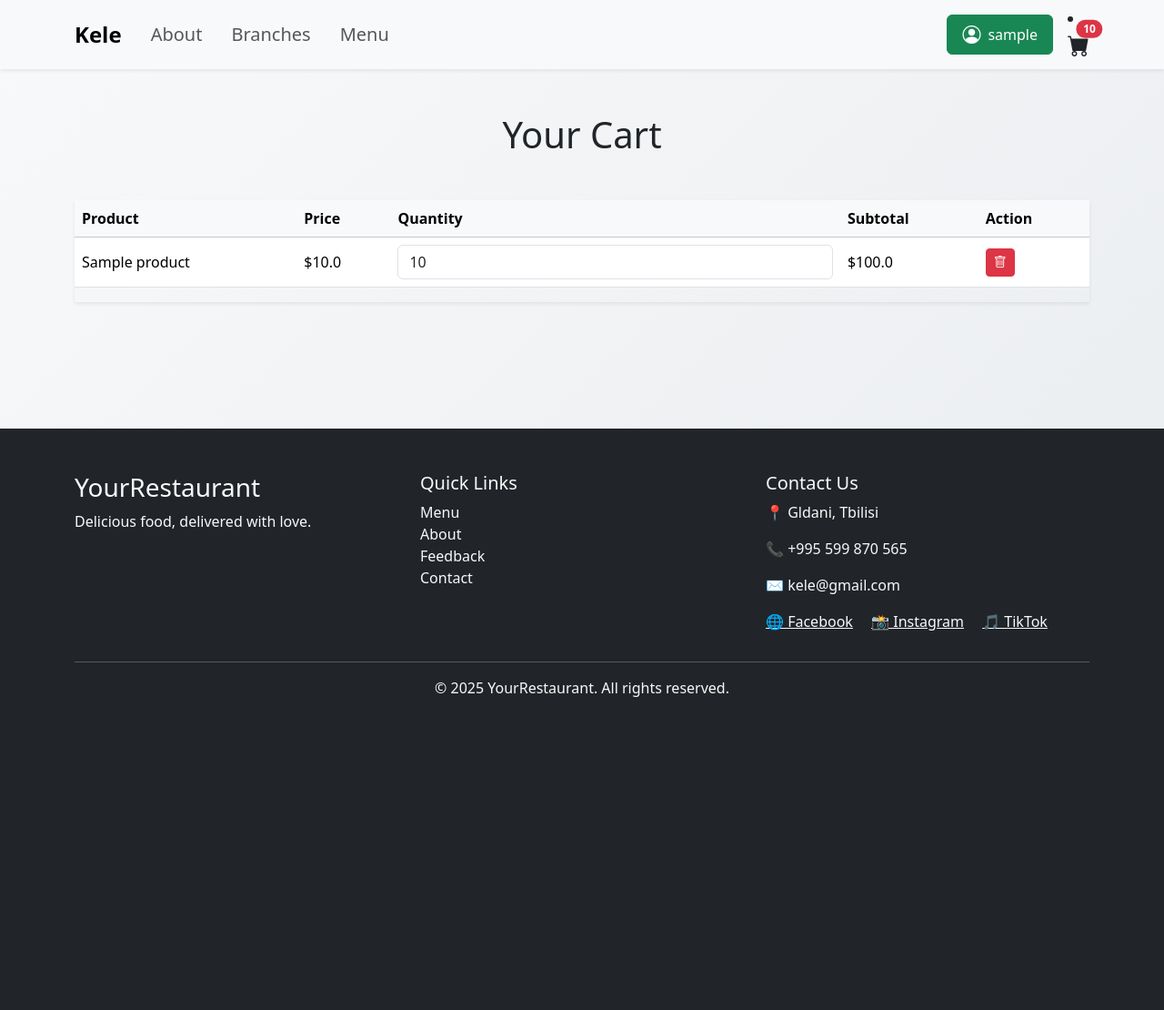
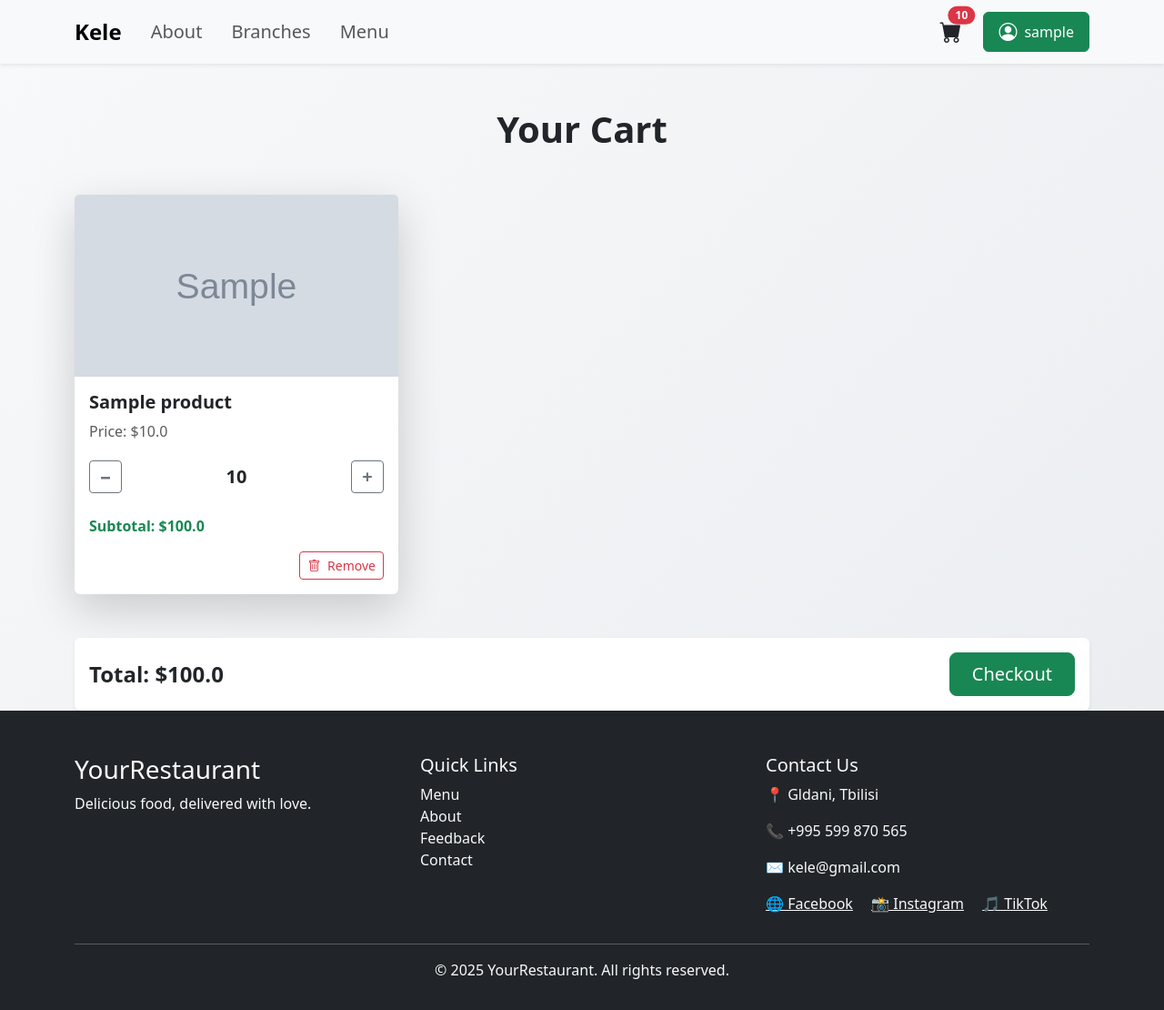
Before and after one commit to kelenjo/Food-Order-Platform, a Flask app: page /cart in a window 1280 px wide. Shown: the whole page at 91% size. Before the commit the page ends 766 px from the top, so only its background shows below. Run offline with Flask 3, Linux system fonts and the light colour scheme; a user stored in the database is signed in; tables that the repository leaves empty hold one stand-in row (values such as "Sample post"); grey boxes marked "Sample" are stand-in pictures; some libraries are stand-ins or nearby versions.

Commit message:
changed cart

```diff
--- a/pythonFoodOrder/src/__init__.py
+++ b/pythonFoodOrder/src/__init__.py
@@ -48,8 +48,20 @@ def register_extensions(app):
     admin.init_app(app)
     admin.add_view(UserView(User, db.session, endpoint="user_admin"))
     admin.add_view(ProductView(Product, db.session, endpoint="product_admin"))
+    admin.add_link(MenuLink("Back To Site", url="/", icon_type="fa", icon_value="fa-sing-out"))
 
-    admin.add_link(MenuLink("Back To Site", url="/", icon_type="fa", icon_value="fa-sing-out"))
+    # ✅ Global context processor
+    @app.context_processor
+    def cart_context():
+        from src.models import Cart  # import inside to avoid circular import
+        from flask_login import current_user
+
+        if current_user.is_authenticated:
+            cart_items = Cart.query.filter_by(user_id=current_user.id).all()
+            cart_count = sum(item.quantity for item in cart_items)
+        else:
+            cart_count = 0
+        return dict(cart_count=cart_count)
 
 
 def register_blueprints(app):
--- a/pythonFoodOrder/src/templates/partials/navbar.html
+++ b/pythonFoodOrder/src/templates/partials/navbar.html
@@ -11,30 +11,32 @@
                 <a class="nav-link {{ is_active('main.branches') }} fs-5 px-3" href="/branches">Branches</a>
                 <a class="nav-link {{ is_active('product.menu') }} fs-5 px-3" href="/menu">Menu</a>
             </div>
-        </div>
 
-        <!-- Right side buttons -->
-        <div class="d-flex align-items-center">
+            <!-- Right side buttons -->
             {% if current_user.is_authenticated %}
-            <a href="{{ url_for('profile.profile') }}" class="btn btn-success d-flex align-items-center px-3">
-                <i class="bi bi-person-circle me-2 fs-5"></i>
-                {{ current_user.username }}
-            </a>
-            <!-- Navbar Cart Icon -->
-            <li class="nav-item ms-3">
-                <a class="nav-link position-relative" href="{{ url_for('product.cart') }}">
+            <div class="d-flex align-items-center">
+                <!-- Cart icon first -->
+                <a class="nav-link position-relative me-4" href="{{ url_for('product.cart') }}">
                     <i class="bi bi-cart-fill fs-4"></i>
-                    {% if current_user.is_authenticated and cart_count > 0 %}
+                    {% if cart_count > 0 %}
                     <span class="position-absolute top-0 start-100 translate-middle badge rounded-pill bg-danger">
-            {{ cart_count }}
-        </span>
+              {{ cart_count }}
+            </span>
                     {% endif %}
                 </a>
-            </li>
 
+                <!-- Profile button -->
+                <a href="{{ url_for('profile.profile') }}" class="btn btn-success d-flex align-items-center px-3">
+                    <i class="bi bi-person-circle me-2 fs-5"></i>
+                    {{ current_user.username }}
+                </a>
+            </div>
             {% else %}
-            <a href="{{ url_for('auth.login') }}" class="btn btn-success me-2 px-4">Log In</a>
-            <a href="{{ url_for('auth.register') }}" class="btn btn-outline-success px-4">Register</a>
+
+            <div class="d-flex align-items-center ms-auto">
+                <a href="{{ url_for('auth.login') }}" class="btn btn-success me-2 px-4">Log In</a>
+                <a href="{{ url_for('auth.register') }}" class="btn btn-outline-success px-4">Register</a>
+            </div>
             {% endif %}
         </div>
     </div>
--- a/pythonFoodOrder/src/templates/product/cart.html
+++ b/pythonFoodOrder/src/templates/product/cart.html
@@ -3,53 +3,77 @@
 {% block body %}
 
 <div class="container mt-5">
-    <h1 class="text-center mb-5">Your Cart</h1>
+    <h1 class="text-center mb-5 fw-bold">Your Cart</h1>
 
     {% if cart_items %}
-    <div class="table-responsive shadow-sm">
-        <table class="table table-hover align-middle">
-            <thead class="table-light">
-                <tr>
-                    <th>Product</th>
-                    <th>Price</th>
-                    <th>Quantity</th>
-                    <th>Subtotal</th>
-                    <th>Action</th>
-                </tr>
-            </thead>
-            <tbody>
+    <div class="row g-4">
         {% for item in cart_items %}
-                <tr>
-                    <td>{{ item.products.name }}</td>
-                    <td>${{ item.products.price }}</td>
-                    <td>
-                        <input type="number" class="form-control quantity-input" min="1" value="{{ item.quantity }}" data-id="{{ item.id }}">
-                    </td>
-                    <td>${{ item.quantity * item.products.price }}</td>
-                    <td>
-                        <button class="btn btn-danger btn-sm remove-item-btn" data-id="{{ item.id }}">
-                            <i class="bi bi-trash"></i>
+        <div class="col-md-6 col-lg-4">
+            <div class="card h-100 shadow-lg border-0 cart-card">
+                <img src="{{ url_for('static', filename='assets/' ~ item.products.image) }}"
+                     class="card-img-top"
+                     alt="{{ item.products.name }}"
+                     style="height: 200px; object-fit: cover; cursor: pointer;"
+                     onclick="window.location.href='{{ url_for('product.view', product_id=item.products.id) }}'">
+                <div class="card-body d-flex flex-column">
+                    <h5 class="card-title fw-bold">
+                        <a href="{{ url_for('product.view', product_id=item.products.id) }}" class="text-decoration-none text-dark">
+                            {{ item.products.name }}
+                        </a>
+                    </h5>
+                    <p class="text-muted mb-1">Price: ${{ item.products.price }}</p>
+
+                    <!-- Quantity Controls -->
+                    <div class="d-flex align-items-center justify-content-between my-3">
+                        <button class="btn btn-outline-secondary btn-sm qty-btn" data-action="decrease" data-id="{{ item.id }}">−</button>
+                        <span class="mx-3 fw-bold fs-5" id="qty-{{ item.id }}">{{ item.quantity }}</span>
+                        <button class="btn btn-outline-secondary btn-sm qty-btn" data-action="increase" data-id="{{ item.id }}">+</button>
+                    </div>
+
+                    <p class="fw-bold text-success mt-2">Subtotal: ${{ item.quantity * item.products.price }}</p>
+
+                    <div class="mt-auto text-end">
+                        <button class="btn btn-outline-danger btn-sm remove-item-btn" data-id="{{ item.id }}">
+                            <i class="bi bi-trash me-1"></i> Remove
                         </button>
-                    </td>
-                </tr>
+                    </div>
+                </div>
+            </div>
+        </div>
         {% endfor %}
-            </tbody>
-        </table>
+    </div>
+
+    <!-- Total Price Card -->
+    <div class="card shadow-sm border-0 mt-5">
+        <div class="card-body d-flex justify-content-between align-items-center">
+            <h4 class="fw-bold mb-0">Total: ${{ total_price }}</h4>
+            <a href="#" class="btn btn-lg btn-success px-4">Checkout</a>
+        </div>
     </div>
 
     {% else %}
     <div class="text-center mt-5">
-        <h3>Your cart is empty!</h3>
-        <a href="{{ url_for('product.menu') }}" class="btn btn-primary mt-3">Go to Menu</a>
+        <h3 class="fw-bold">🛒 Your cart is empty!</h3>
+        <a href="{{ url_for('product.menu') }}" class="btn btn-primary mt-3 px-4">Go to Menu</a>
     </div>
     {% endif %}
 </div>
 
-<!-- JS for updating quantity and removing items -->
+<!-- SweetAlert -->
+<script src="https://cdn.jsdelivr.net/npm/sweetalert2@11"></script>
 <script>
 document.querySelectorAll('.remove-item-btn').forEach(btn => {
-    btn.addEventListener('click', async function() {
+    btn.addEventListener('click', function() {
         const itemId = this.dataset.id;
+        Swal.fire({
+            title: 'Remove this item?',
+            icon: 'warning',
+            showCancelButton: true,
+            confirmButtonColor: '#d33',
+            cancelButtonColor: '#6c757d',
+            confirmButtonText: 'Yes, remove it'
+        }).then(async (result) => {
+            if (result.isConfirmed) {
                 const response = await fetch('/remove_from_cart', {
                     method: 'POST',
                     headers: {'Content-Type': 'application/json'},
@@ -58,21 +82,54 @@ document.querySelectorAll('.remove-item-btn').forEach(btn => {
                 if ((await response.json()).status === 'success') {
                     location.reload();
                 }
+            }
+        });
     });
 });
 
-document.querySelectorAll('.quantity-input').forEach(input => {
-    input.addEventListener('change', async function() {
+// Handle plus/minus buttons
+document.querySelectorAll('.qty-btn').forEach(btn => {
+    btn.addEventListener('click', async function() {
         const itemId = this.dataset.id;
-        const qty = this.value;
+        const action = this.dataset.action;
+        const qtySpan = document.getElementById('qty-' + itemId);
+        let newQty = parseInt(qtySpan.textContent);
+
+        if (action === "increase") {
+            newQty++;
+        } else if (action === "decrease" && newQty > 1) {
+            newQty--;
+        }
+
+        qtySpan.textContent = newQty;
+
         await fetch('/update_cart_quantity', {
             method: 'POST',
             headers: {'Content-Type': 'application/json'},
-            body: JSON.stringify({item_id: itemId, quantity: qty})
+            body: JSON.stringify({item_id: itemId, quantity: newQty})
         });
         location.reload();
     });
 });
 </script>
 
+<!-- Styling -->
+<style>
+.cart-card {
+    transition: transform 0.3s, box-shadow 0.3s;
+}
+.cart-card:hover {
+    transform: translateY(-6px) scale(1.02);
+    box-shadow: 0 10px 20px rgba(0,0,0,0.15);
+}
+.qty-btn {
+    width: 36px;
+    height: 36px;
+    font-size: 20px;
+    font-weight: bold;
+    line-height: 1;
+    padding: 0;
+}
+</style>
+
 {% endblock %}
```
Also changed, not shown: pythonFoodOrder/src/templates/product/menu.html (+27 -44 lines). Lines whose indentation alone changed are shown as unchanged.
